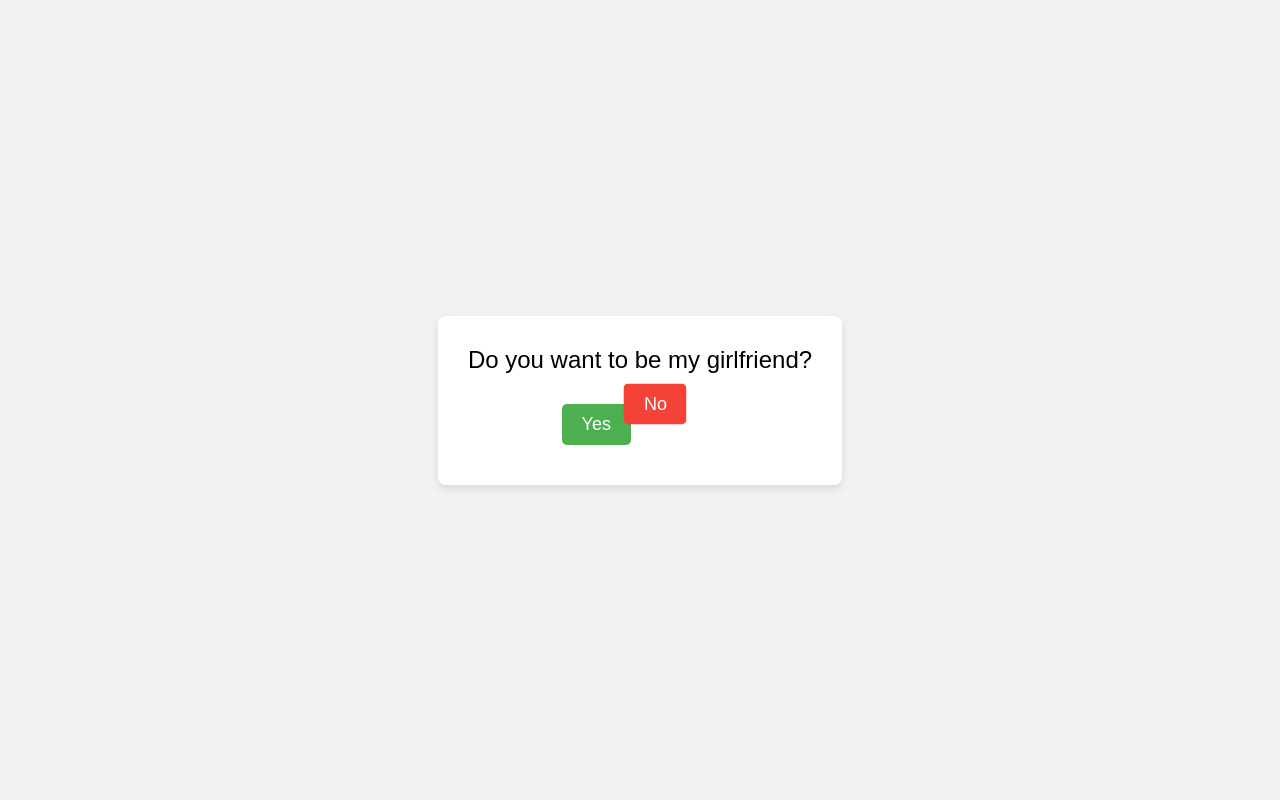
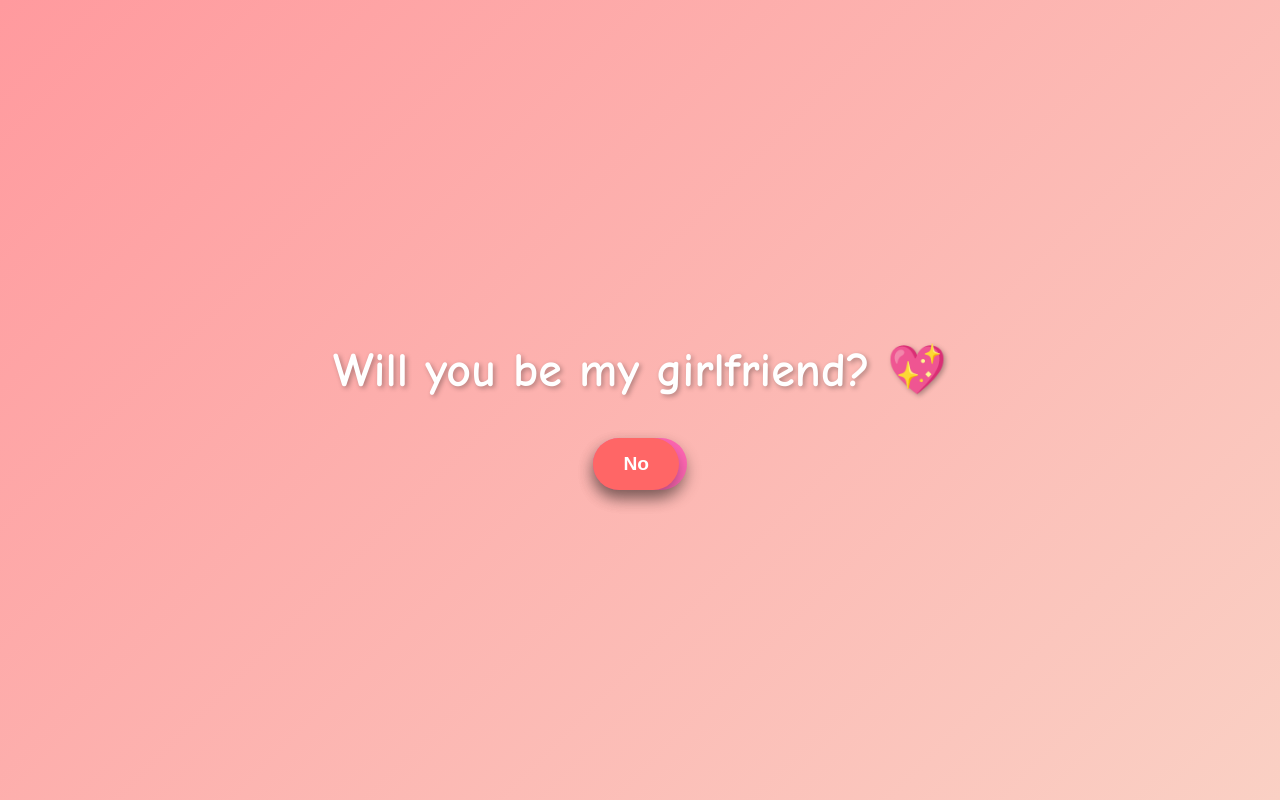
Before and after one commit to Thanhhung1908/NewProject, a plain HTML site: page agreeLover.html in a window 1280 px wide. Drawn offline with Linux system fonts and the light colour scheme.

Commit message:
Update agreeLover.html

```diff
--- a/agreeLover.html
+++ b/agreeLover.html
@@ -3,98 +3,119 @@
 <head>
     <meta charset="UTF-8">
     <meta name="viewport" content="width=device-width, initial-scale=1.0">
-    <title>Do you want to be my girlfriend hung?</title>
+    <title>Will You Be My Girlfriend?</title>
     <style>
+        /* Thiết lập cơ bản cho giao diện */
         body {
-            font-family: Arial, sans-serif;
-            background: #f2f2f2;
+            font-family: 'Comic Sans MS', cursive, sans-serif;
             display: flex;
+            flex-direction: column;
             justify-content: center;
             align-items: center;
             height: 100vh;
             margin: 0;
-            position: relative;
-            overflow: hidden; /* Prevents scrolling */
+            background: linear-gradient(135deg, #ff9a9e 0%, #fad0c4 100%);
+            color: #fff;
+            overflow: hidden;
         }
 
-        .container {
+        h1 {
+            font-size: 3em;
             text-align: center;
-            background: white;
-            padding: 30px;
-            border-radius: 8px;
-            box-shadow: 0 4px 8px rgba(0, 0, 0, 0.1);
-            position: relative;
+            margin-bottom: 40px;
+            text-shadow: 2px 2px 5px rgba(0, 0, 0, 0.3);
         }
 
-        .question {
-            font-size: 24px;
-            margin-bottom: 20px;
+        .buttons {
+            display: flex;
+            gap: 20px;
         }
 
-        button {
-            font-size: 18px;
-            padding: 10px 20px;
-            margin: 10px;
+        /* Tạo phong cách cho các nút với hiệu ứng động */
+        .button {
+            padding: 15px 30px;
+            font-size: 1.2em;
             border: none;
-            border-radius: 5px;
             cursor: pointer;
-            transition: all 0.3s ease;
+            border-radius: 50px;
+            transition: transform 0.3s, background-color 0.3s;
+            font-weight: bold;
+            box-shadow: 0 8px 15px rgba(0, 0, 0, 0.3);
         }
 
         .yes {
-            background-color: #4CAF50;
+            background-color: #ff66b3;
             color: white;
         }
 
-        .no {
-            background-color: #f44336;
-            color: white;
+        .yes:hover {
+            background-color: #ff4081;
+            transform: scale(1.1);
         }
 
-        .no-button {
+        .no {
+            background-color: #ff6666;
+            color: white;
             position: absolute;
-            top: 50%;
-            left: 50%;
-            transform: translate(-50%, -50%);
         }
 
-        /* Animation to move No button away */
-        .move-no {
-            animation: moveAway 10s infinite;
+        /* Tạo phong cách cho tin nhắn khi chọn "Có" */
+        .heart {
+            font-size: 4em;
+            margin-top: 30px;
+            display: none;
+            animation: heartbeat 1s infinite;
+            text-shadow: 2px 2px 5px rgba(0, 0, 0, 0.3);
         }
 
-        @keyframes moveAway {
-            0% {
-                transform: translate(-50%, -50%) translateX(0);
-            }
-            25% {
-                transform: translate(-50%, -50%) translateX(150px);
+        @keyframes heartbeat {
+            0%, 100% {
+                transform: scale(1);
             }
             50% {
-                transform: translate(-50%, -50%) translateX(0);
-            }
-            75% {
-                transform: translate(-50%, -50%) translateX(-150px);
-            }
-            100% {
-                transform: translate(-50%, -50%) translateX(0);
+                transform: scale(1.2);
             }
         }
 
+        /* Tạo hiệu ứng di chuyển khi nút "Không" bị hover */
+        .no:hover {
+            background-color: #ff3333;
+        }
     </style>
 </head>
 <body>
-    <div class="container">
-        <div class="question">Do you want to be my girlfriend?</div>
-        <button class="yes">Yes</button>
-        <button class="no move-no">No</button>
+
+    <h1>Will you be my girlfriend? 💖</h1>
+    <div class="buttons">
+        <button class="button yes" onclick="accept()">Yes</button>
+        <button class="button no" onmouseover="moveButton()">No</button>
     </div>
+    <div id="message" class="heart">💖 Yay! So happy! 💖</div>
 
     <script>
-        // Prevent the user from selecting "No" by redirecting them if clicked
-        document.querySelector(".no").addEventListener("click", function() {
-            alert("You cannot select 'No'. Please select 'Yes'.");
-        });
+        // Hiển thị tin nhắn và trái tim khi chọn "Có"
+        function accept() {
+            const message = document.getElementById("message");
+            message.style.display = "block";
+            setTimeout(() => {
+                message.innerHTML = "💕 Thank you! You've made my day! 💕";
+            }, 1500);
+        }
+
+        // Di chuyển nút "Không" khi người dùng cố gắng nhấp vào
+        function moveButton() {
+            const noButton = document.querySelector(".no");
+            const buttonWidth = noButton.offsetWidth;
+            const buttonHeight = noButton.offsetHeight;
+            const maxX = window.innerWidth - buttonWidth - 20; // Giới hạn trong màn hình
+            const maxY = window.innerHeight - buttonHeight - 20; // Giới hạn trong màn hình
+
+            const x = Math.random() * maxX;
+            const y = Math.random() * maxY;
+
+            noButton.style.transform = `translate(${x}px, ${y}px)`;
+        }
     </script>
+
 </body>
 </html>
```
